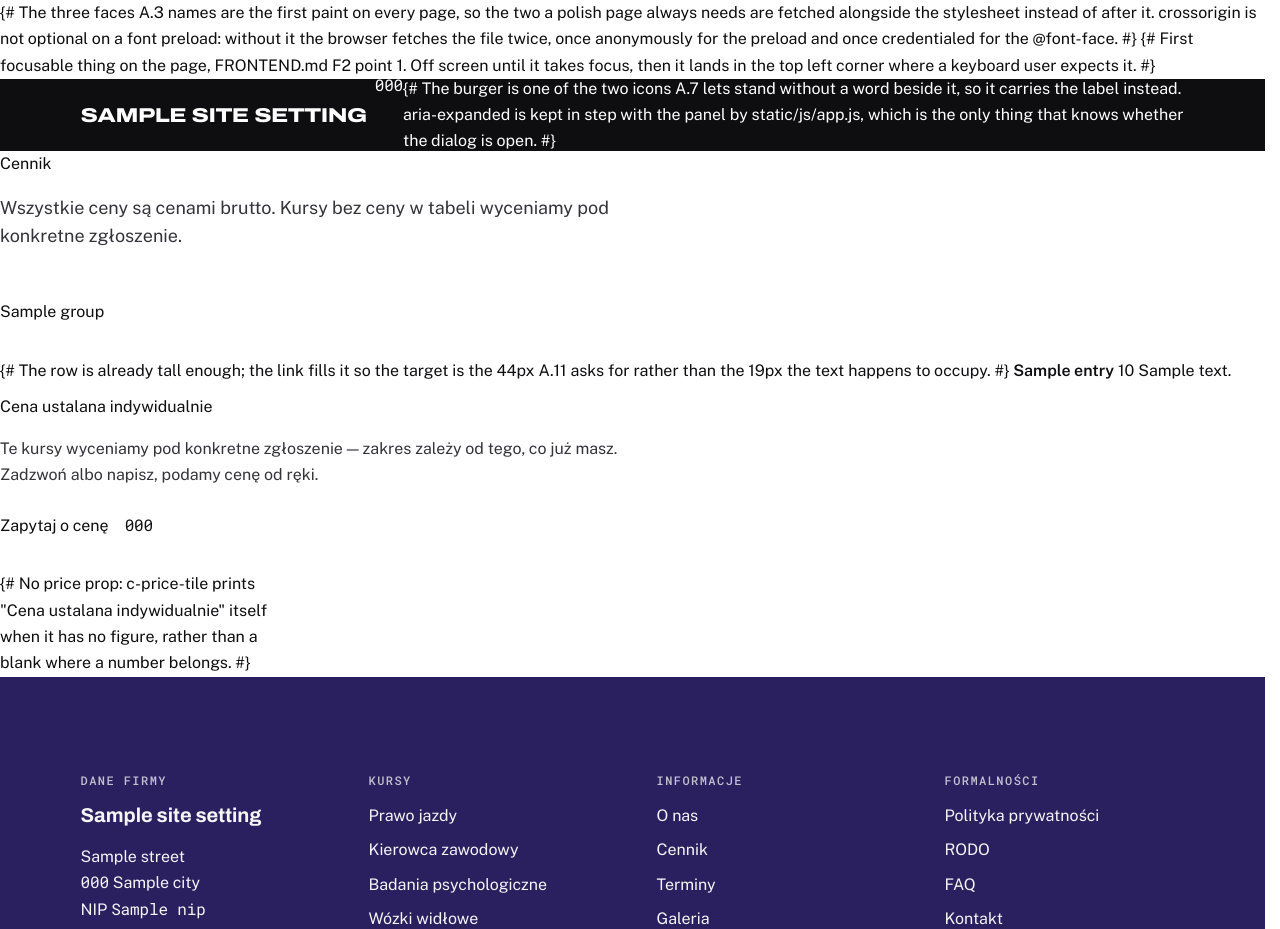
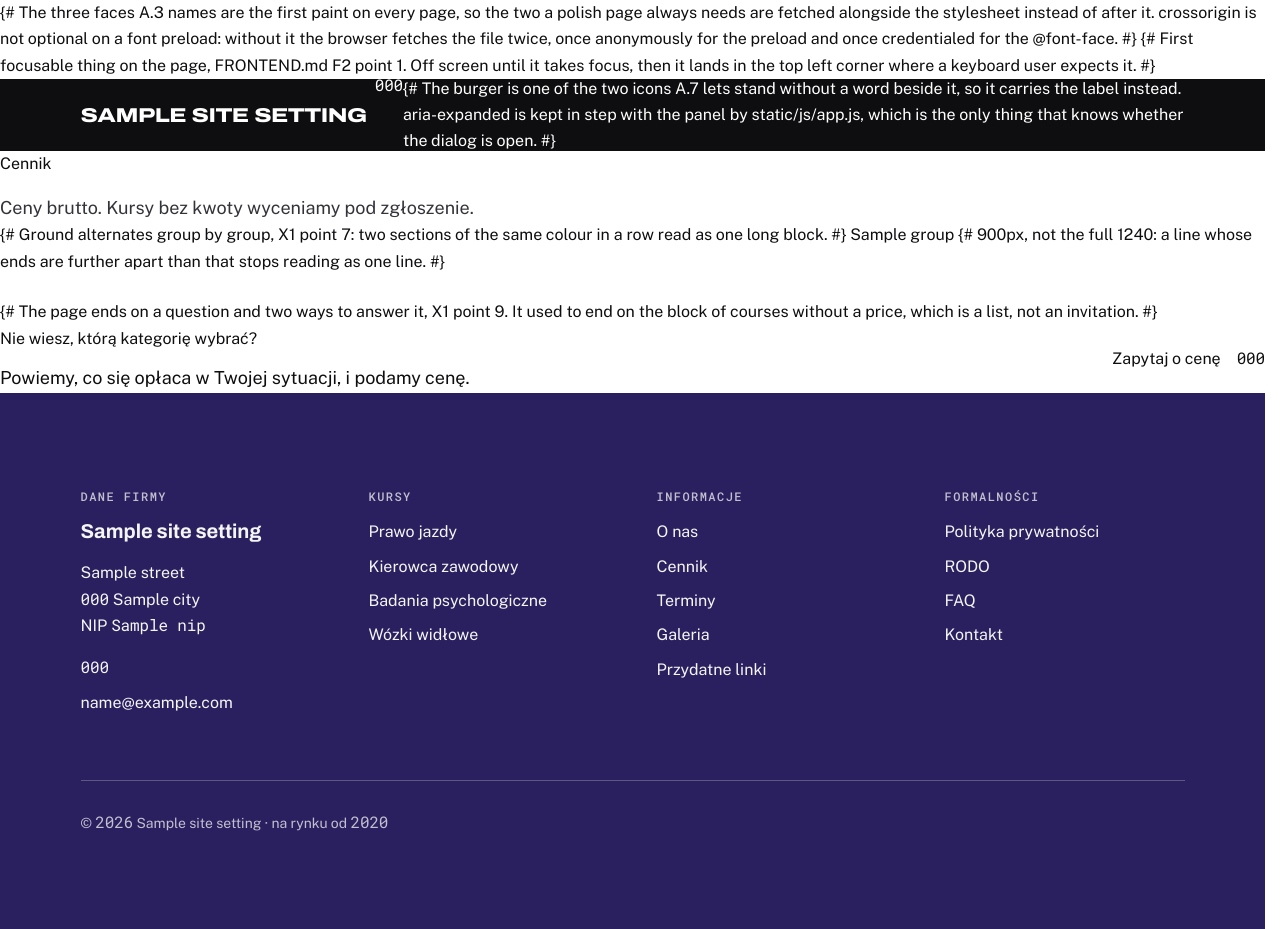
Before and after one commit to kazzutora/-auto-school, a Django app: template templates/courses/pricing.html in a window 1280 px wide. Shown: the top 929 px of the page. Run offline with Django 5.2, Linux system fonts and the light colour scheme; the template is opened without the code that fills it: most values are stand-ins (such as "Sample title", 1, 10 or a date in 2020); style sheets or scripts are compiled from the project's sources; parts of the project's set-up code (start-up, migrations or seed data) failed here and were passed over.

Commit message:
fix(courses): put the categories back in the price list
2026-08-30 — FRONTEND_FIXES.md X1, and the worst thing the review found.

The groups were built from priced courses only. The licence categories have no
price_gross yet, so every one of them was filtered out, the first group came
out empty and was dropped, and somebody arriving to learn what category B costs
found no line about category B anywhere on the price page. A block at the very
bottom said some things are quoted individually, which is not the same as
answering.

course_rows keeps a course with no figure and leaves the price empty, so the
row says the price is set case by case and offers to answer. The block at the
bottom dissolves into the groups it was standing in for.

The three column table goes with it. It put the figure at 63% of a 1240px page
and a nearly empty "Uwagi" column at 87%, leaving 700px between a service and
its price; c-price-row puts them at either end of a 640px line with a leader of
dots between, which is how a printed price list has always solved this.

Category B carries the badge, the grounds alternate, and the page ends on a
question rather than a list.

Claude-Session: https://claude.ai/code/session_01DMfYbZptdWptdbhNrtP97h

```diff
--- a/apps/courses/views.py
+++ b/apps/courses/views.py
@@ -188,9 +188,10 @@ def pricing(request: HttpRequest) -> HttpResponse:
     """One page that answers "how much", tech.md section 5."""
     from apps.core.models import Page
 
-    priced = list(selectors.priced_courses())
+    # Every active course, not only the priced ones: see course_rows.
+    offered = list(selectors.active_courses())
     groups = [
-        (label, services.course_rows(course for course in priced if course.kind == kind))
+        (label, services.course_rows(course for course in offered if course.kind == kind))
         for kind, label in PRICE_GROUPS
     ]
     groups = [(label, rows) for label, rows in groups if rows]
@@ -215,7 +216,6 @@ def pricing(request: HttpRequest) -> HttpResponse:
             "breadcrumbs": _crumbs(trail),
             "groups": groups,
             "headers": PRICE_HEADERS,
-            "on_request": list(selectors.unpriced_courses()),
             "payments": render_markdown(payments.body) if payments else "",
             "payments_title": payments.title if payments else "",
             "enrol_url": ENROL_URL,
--- a/templates/courses/pricing.html
+++ b/templates/courses/pricing.html
@@ -17,61 +17,54 @@ still must not move sideways, A.4.
 {% endcomment %}
 
 {% block content %}
-<c-section>
+<c-section size="compact">
   <c-breadcrumbs :items="breadcrumbs" />
-  <c-heading level="1" eyebrow="OSK Nawrocki Wieluń" class="mt-6">Cennik</c-heading>
+  <c-heading level="1" eyebrow="Oferta" class="mt-6">Cennik</c-heading>
   <p class="u-narrow mt-4 text-body-lg text-ink-700">
-    Wszystkie ceny są cenami brutto. Kursy bez ceny w tabeli wyceniamy pod konkretne zgłoszenie.
+    Ceny brutto. Kursy bez kwoty wyceniamy pod zgłoszenie.
   </p>
+</c-section>
 
 {% if groups %}
-    <div class="mt-12 flex flex-col gap-12">
+  {# Ground alternates group by group, X1 point 7: two sections of the same
+     colour in a row read as one long block. #}
   {% for label, rows in groups %}
-        <div>
+    <c-section tone="{% cycle 'muted' 'default' %}" size="compact" id="grupa-{{ forloop.counter }}">
       <c-heading level="2">{{ label|default:"Pozostałe usługi" }}</c-heading>
-          <div class="mt-6">
-            <c-table :headers="headers">
+      {# 900px, not the full 1240: a line whose ends are further apart than
+         that stops reading as one line. #}
+      <ul class="mt-6 max-w-[640px]">
         {% for row in rows %}
-                <tr class="border-b border-line-soft last:border-b-0">
-                  <th scope="row" class="py-4 pr-6 text-left font-normal">
-                    {% if row.url %}
-                      {# The row is already tall enough; the link fills it so the
-                         target is the 44px A.11 asks for rather than the 19px
-                         the text happens to occupy. #}
-                      <a href="{{ row.url }}"
-                         class="inline-flex min-h-[44px] items-center font-semibold text-ink underline-offset-4 hover:underline">{{ row.label }}</a>
+          <c-price-row :row="row" featured="{% if row.code == 'B' %}1{% endif %}" />
+        {% endfor %}
+      </ul>
+    </c-section>
+  {% endfor %}
 {% else %}
-                      <span class="text-ink">{{ row.label }}</span>
-                    {% endif %}
-                  </th>
-                  <td class="data whitespace-nowrap py-4 pr-6 text-right text-ink">{{ row.price }}</td>
-                  <td class="py-4 text-small text-ink-500">{{ row.note|owner_ready }}</td>
-                </tr>
-              {% endfor %}
-            </c-table>
-          </div>
-        </div>
-      {% endfor %}
-    </div>
-  {% else %}
-    <div class="mt-12">
+  <c-section>
     <c-alert tone="info" title="Cennik w przygotowaniu">
       Ceny podamy telefonicznie od ręki.
     </c-alert>
-    </div>
+  </c-section>
 {% endif %}
 
+{% if payments %}
+  <c-section tone="muted">
+    <c-heading level="2">{{ payments_title|default:"Płatności i raty" }}</c-heading>
+    <div class="mt-6">{% include "courses/_prose.html" with html=payments %}</div>
   </c-section>
+{% endif %}
 
-{% if on_request %}
-  <c-section tone="deep">
+{# The page ends on a question and two ways to answer it, X1 point 9. It used
+   to end on the block of courses without a price, which is a list, not an
+   invitation. #}
+<c-section tone="brand" size="compact">
+  <div class="flex flex-col gap-6 md:flex-row md:items-center md:justify-between">
     <div>
-      <c-heading level="2">Cena ustalana indywidualnie</c-heading>
-      <p class="u-narrow mt-4 text-ink-700">
-        Te kursy wyceniamy pod konkretne zgłoszenie — zakres zależy od tego, co już masz.
-        Zadzwoń albo napisz, podamy cenę od ręki.
-      </p>
-      <p class="mt-6 flex flex-wrap gap-4">
+      <c-heading level="2">Nie wiesz, którą kategorię wybrać?</c-heading>
+      <p class="mt-3 text-body-lg">Powiemy, co się opłaca w Twojej sytuacji, i podamy cenę.</p>
+    </div>
+    <p class="flex shrink-0 flex-wrap gap-4">
       <c-button variant="primary" href="{{ enrol_url }}">Zapytaj o cenę</c-button>
       {% if site_settings.phone_primary %}
         <c-button variant="secondary" href="tel:{{ site_settings.phone_primary|cut:' ' }}">
@@ -79,29 +72,10 @@ still must not move sideways, A.4.
         </c-button>
       {% endif %}
     </p>
-      <ul class="mt-8 grid gap-4 sm:grid-cols-2 lg:grid-cols-3">
-        {% for course in on_request %}
-          <li class="flex">
-            {# No price prop: c-price-tile prints "Cena ustalana indywidualnie"
-               itself when it has no figure, rather than a blank where a number
-               belongs. #}
-            <c-price-tile title="{{ course.title }}" note="{{ course.price_note|owner_ready }}"
-                          href="{{ course.get_absolute_url }}" class="w-full" />
-          </li>
-        {% endfor %}
-      </ul>
   </div>
 </c-section>
-{% endif %}
-
-{% if payments %}
-  <c-section>
-    <c-heading level="2">{{ payments_title|default:"Płatności i raty" }}</c-heading>
-    <div class="mt-6">{% include "courses/_prose.html" with html=payments %}</div>
-  </c-section>
-{% endif %}
 
 <div class="h-16 md:hidden" aria-hidden="true"></div>
-<c-cta-bar data-testid="call-bar" title="Masz pytanie o cenę?"
+<c-cta-bar title="Masz pytanie o cenę?"
            phone="{{ site_settings.phone_primary }}" href="{{ enrol_url }}" />
 {% endblock %}
```
Also changed, not shown: apps/courses/services.py (+13 -4 lines), templates/cotton/price_row.html (added, +45 -0 lines). Lines whose indentation alone changed are shown as unchanged.
